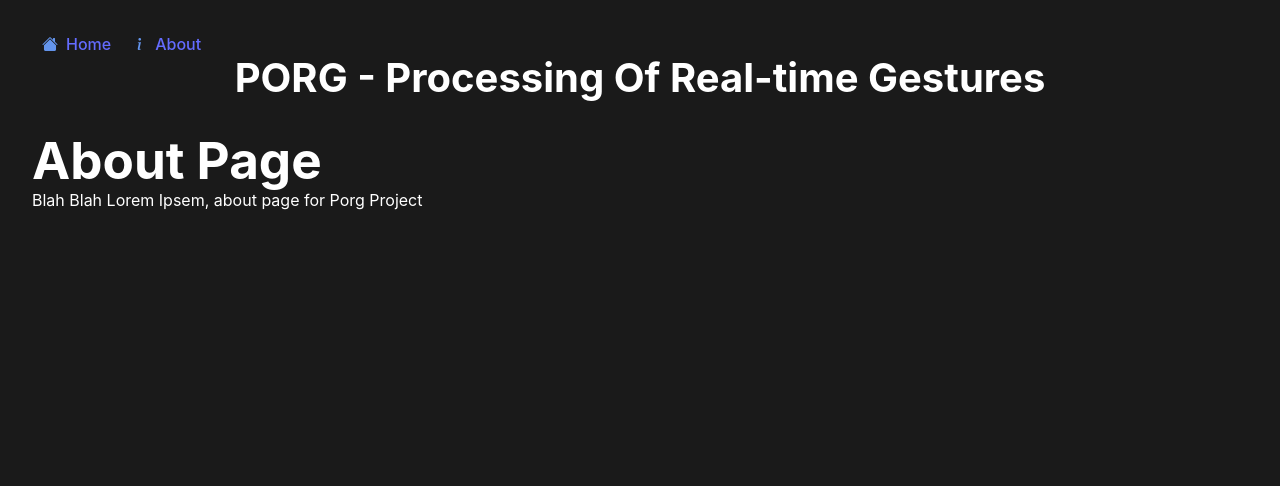
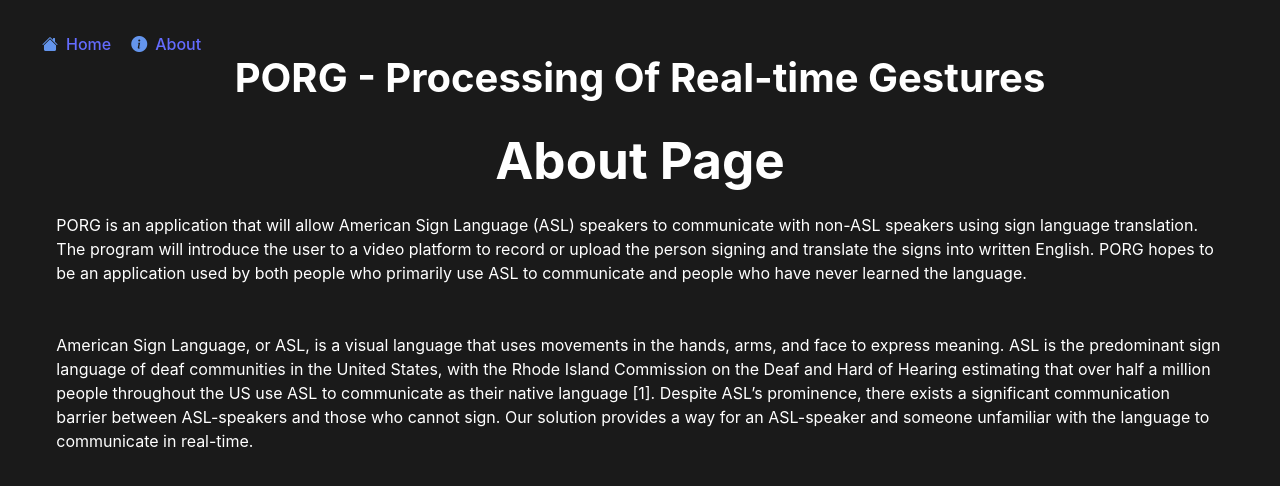
Before and after one commit to P-O-R-G/porg, a React (Vite) app: page /about in a window 1280 px wide. Shown: the top 486 px of the page. Built offline with nearby package versions, Linux system fonts and the light colour scheme.

Commit message:
Added About Page info

```diff
--- a/src/components/Header.jsx
+++ b/src/components/Header.jsx
@@ -15,7 +15,7 @@ const Header = () => {
                     </li>
                     <li>
                         <Link to="/about">
-                            <i class="bi-info-lg pad-icon" style={{color:"cornflowerblue"}}></i>
+                            <i class="bi-info-circle-fill pad-icon" style={{color:"cornflowerblue"}}></i>
                             About
                         </Link>
                     </li>
--- a/src/pages/About.css
+++ b/src/pages/About.css
@@ -0,0 +1,8 @@
+h1 {
+    text-align: center;
+}
+
+p {
+    text-align: left;
+    padding: 2%;
+}
--- a/src/pages/About.jsx
+++ b/src/pages/About.jsx
@@ -1,9 +1,25 @@
 import React from "react";
+import "./About.css";
 
 const About = () => (
     <div>
         <h1>About Page</h1>
-        <p>Blah Blah Lorem Ipsem, about page for Porg Project</p>
+        <p>
+            PORG is an application that will allow American Sign Language (ASL) speakers to communicate with
+            non-ASL speakers using sign language translation. The program will introduce the user to a video
+            platform to record or upload the person signing and translate the signs into written English. PORG
+            hopes to be an application used by both people who primarily use ASL to communicate and people
+            who have never learned the language.
+        </p>
+        <p>
+            American Sign Language, or ASL, is a visual language that uses movements in the hands, arms, and
+            face to express meaning. ASL is the predominant sign language of deaf communities in the United
+            States, with the Rhode Island Commission on the Deaf and Hard of Hearing estimating that over half
+            a million people throughout the US use ASL to communicate as their native language [1]. Despite
+            ASL’s prominence, there exists a significant communication barrier between ASL-speakers and those
+            who cannot sign. Our solution provides a way for an ASL-speaker and someone unfamiliar with the
+            language to communicate in real-time.
+        </p>
     </div>
 );
 
```
